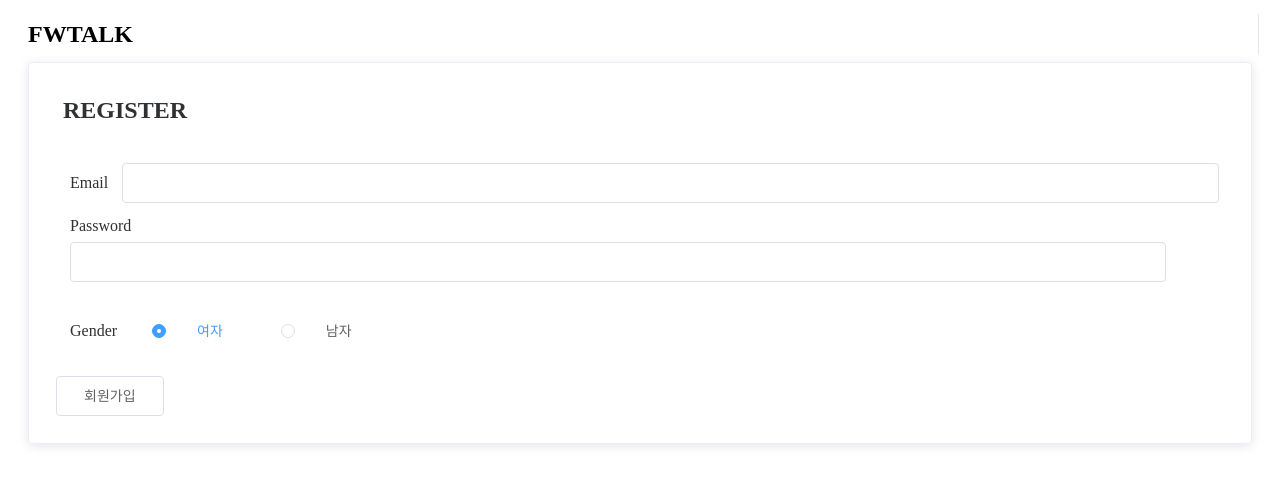
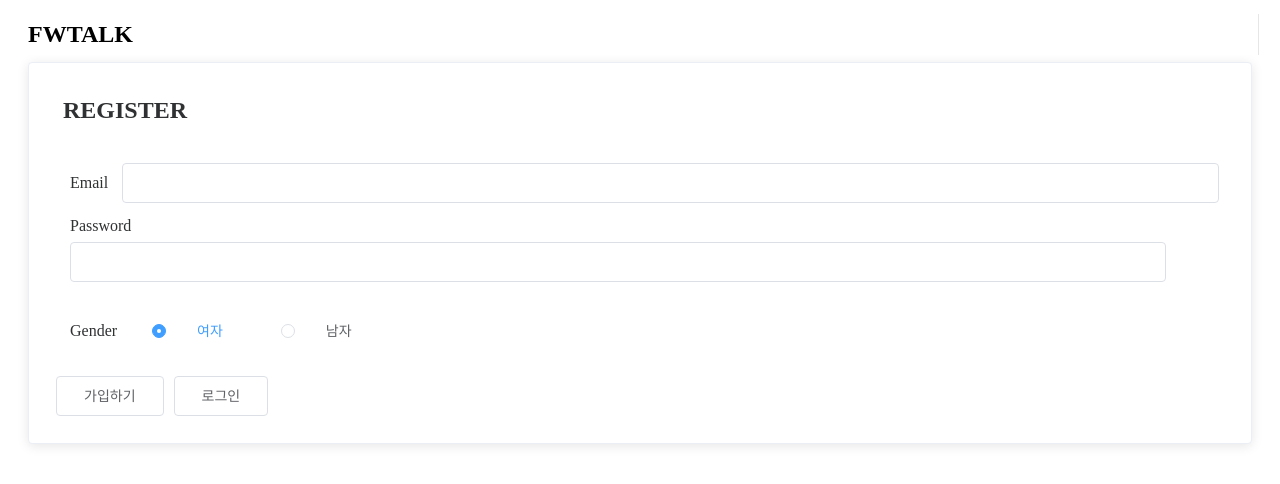
Before and after one commit to c10q/vue_cli, a Vue app: page /signUp in a window 1280 px wide. Shown: the top 484 px of the page. Built offline with nearby package versions, Linux system fonts and the light colour scheme; no server answers.

Commit message:
회원가입 창에 로그인 버튼 추가

```diff
--- a/src/views/SignUp.vue
+++ b/src/views/SignUp.vue
@@ -23,8 +23,8 @@
     <!-- @click 은 클릭 이벤트인데 아래 signUp 함수를 호출하겠다는 말입니다 -->
     <!-- signUp() 으로 써도 되고 전달할 인수가 없다면 그냥 signUp 이라고만 써도 돼요 -->
     <!-- <el-button @click="signUp()">회원가입</el-button> 이렇게 -->
-    <el-button @click="signUp">회원가입</el-button>
-
+    <el-button @click="signUp">가입하기</el-button>
+    <el-button @click="signIn">로그인</el-button>
   </el-card>
 </template>
 
@@ -36,8 +36,8 @@ export default {
   name: 'SignUp',
   data() {
     return {
-      email: '', // Todo 회원가입 전 이메일 폼 체크
-      password: '', // Todo 패스워드 6글자 미만이면 경고 Alert
+      email: '',
+      password: '',
       gender: 1,
     }
   },
@@ -57,6 +57,9 @@ export default {
             console.log(errorCode)
             console.log(errorMessage)
           });
+    },
+    signIn() {
+      this.$router.push({name: 'SignIn'}).catch(() => {})
     },
     saveInfo(user) {
       let now = new Date // 현재의 Date 객체를 생성
```
